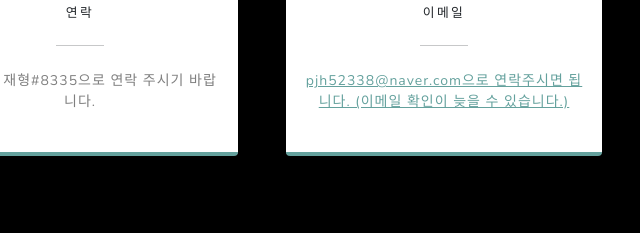
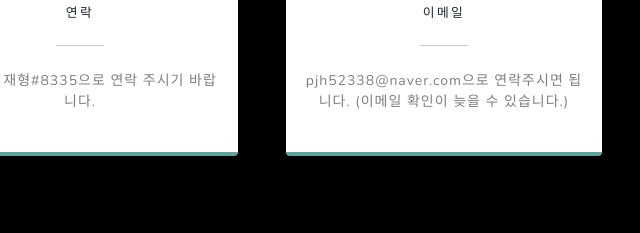
Before and after one commit to wogud0501/RTG_Site, a plain HTML site: page index.html in a window 1280 px wide. Shown: the part 3137-3370 px from the top of the page, 196-836 px from the left. Drawn offline with nearby package versions, Linux system fonts and the light colour scheme.

Commit message:
Update index.html

```diff
--- a/index.html
+++ b/index.html
@@ -125,7 +125,7 @@
                                 <i class="fas fa-envelope text-primary mb-2"></i>
                                 <h4 class="text-uppercase m-0">이메일</h4>
                                 <hr class="my-4 mx-auto" />
-                                <div class="small text-black-50"><a href="#!">pjh52338@naver.com으로 연락주시면 됩니다. (이메일 확인이 늦을 수 있습니다.)</a></div>
+                                <div class="small text-black-50">pjh52338@naver.com으로 연락주시면 됩니다. (이메일 확인이 늦을 수 있습니다.)</div>
                             </div>
                         </div>
                     </div>
```
